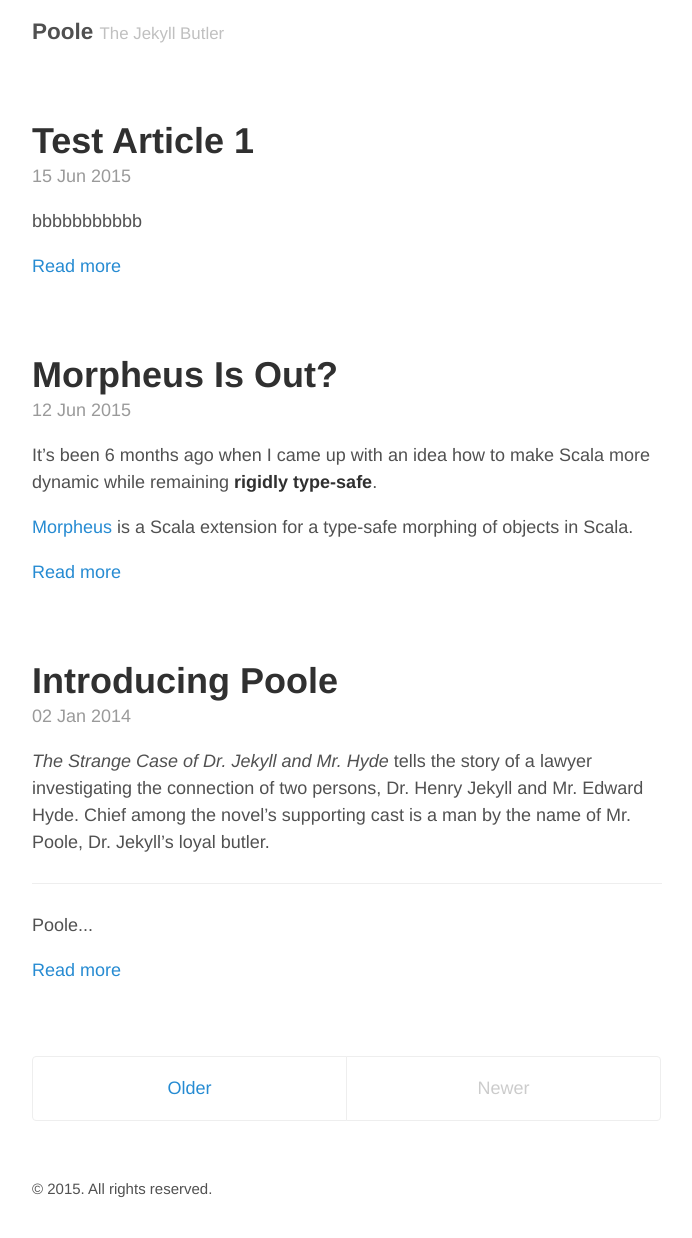
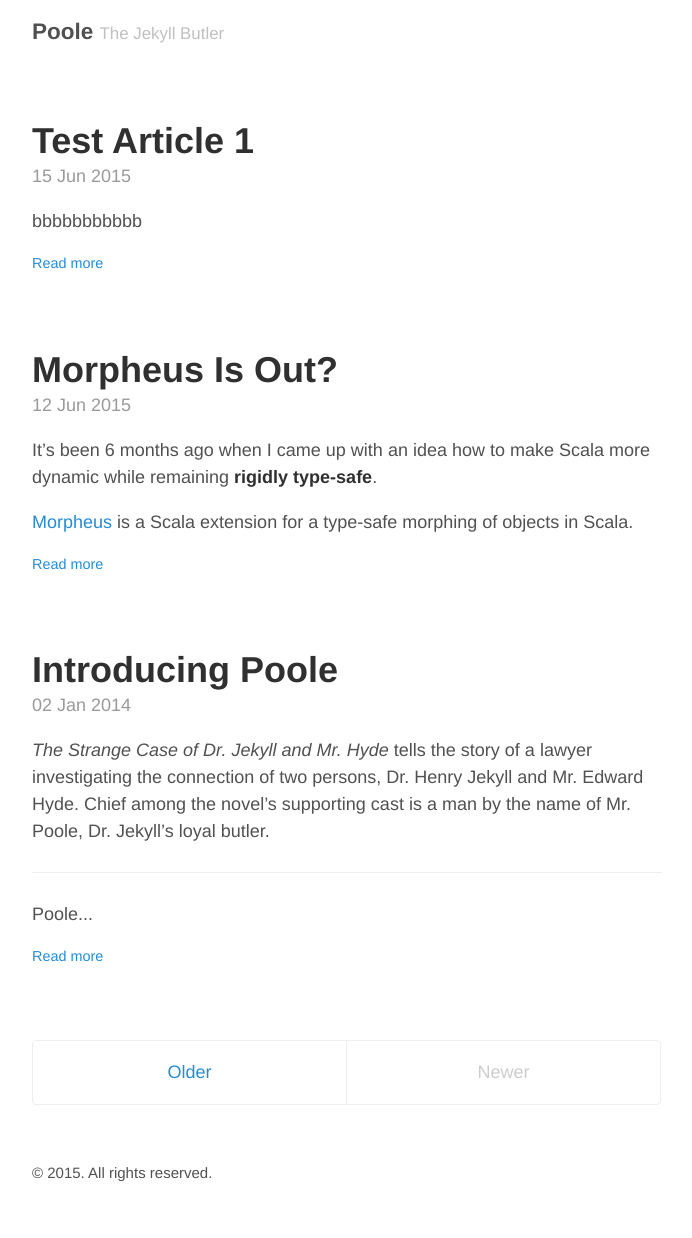
Before and after one commit to zslajchrt/zslajchrt.github.io, a Jekyll site: the page built from index.html, in a window 1280 px wide. Shown: the whole page, without its empty margins (293-985 px from the left). Built offline with Jekyll 4.4.1, drawn with Linux system fonts in a browser that asks for light colours; the list of posts is cut into pages by our own code.

Commit message:
Update _pagination.scss

```diff
--- a/_sass/_pagination.scss
+++ b/_sass/_pagination.scss
@@ -2,6 +2,10 @@
 //
 // Super lightweight (HTML-wise) blog pagination. `span`s are provide for when
 // there are no more previous or next posts to show.
+
+.readmore {
+  font-size: 80%
+}
 
 .pagination {
   overflow: hidden; // clearfix
```
